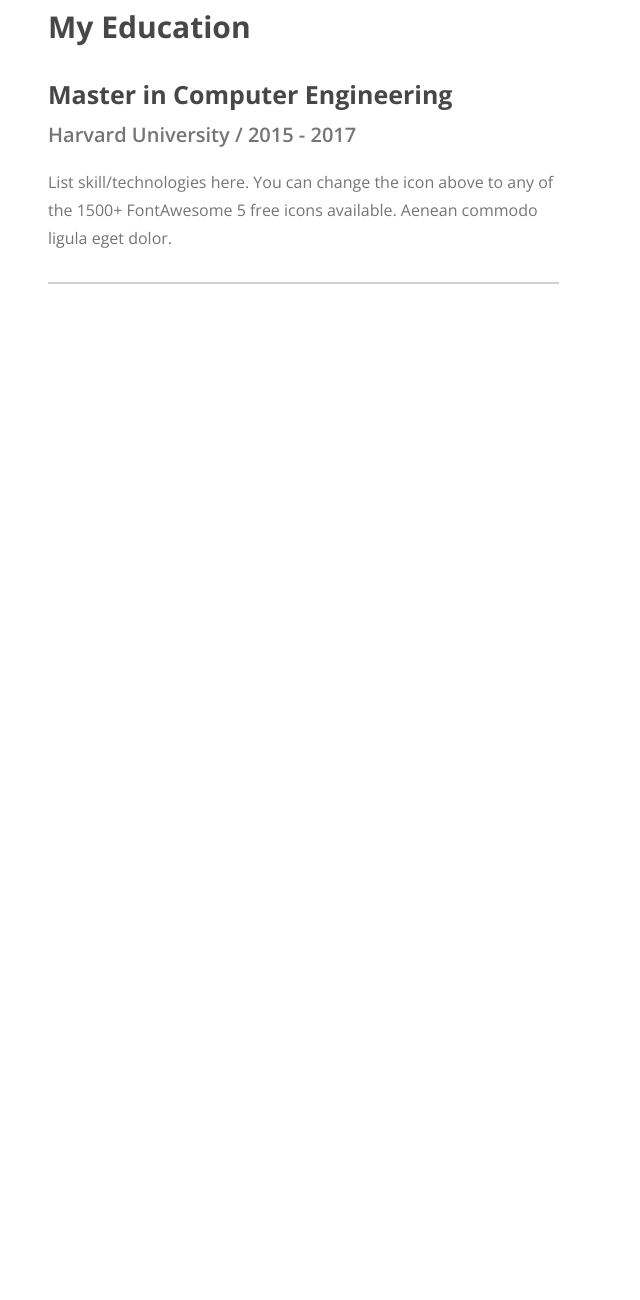
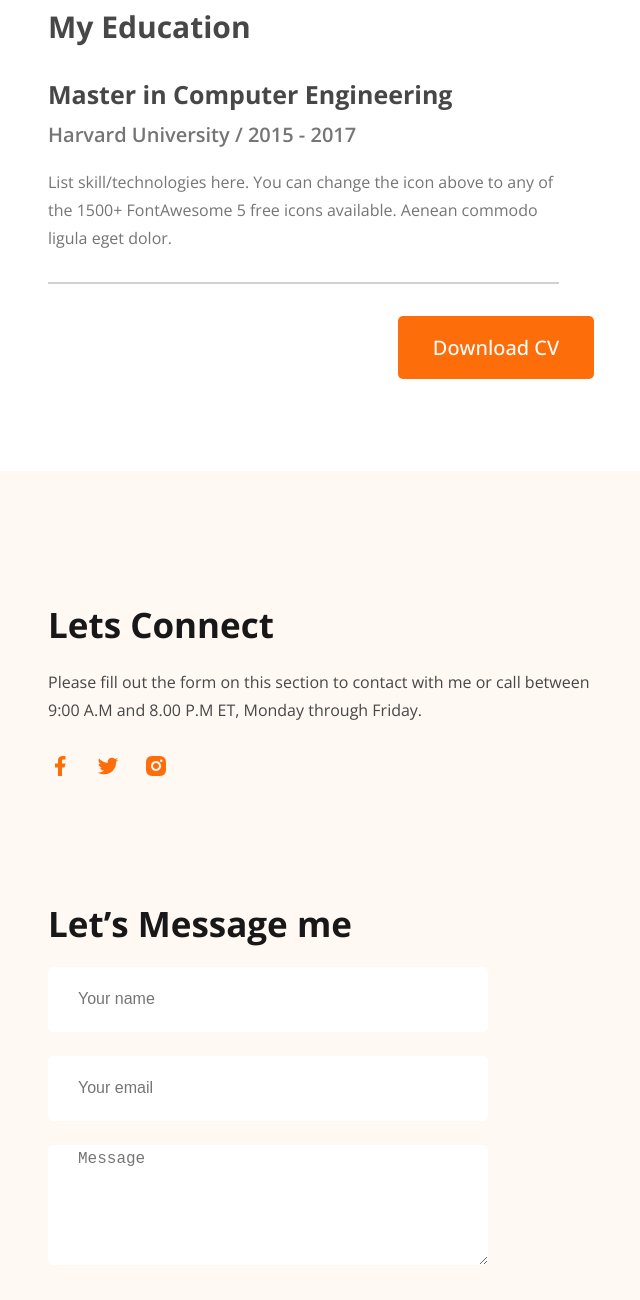
Before and after one commit to mishualways/web-day5-portfolio-website-create, a plain HTML site: page index.html in a window 1280 px wide. Shown: the part 4851-6151 px from the top of the page, without its empty margins (144-784 px from the left). Before the commit the page ends 5135 px from the top, so only its background shows below. Drawn offline with nearby package versions, Linux system fonts and the light colour scheme.

Commit message:
create a footer section

```diff
--- a/css/style.css
+++ b/css/style.css
@@ -14,7 +14,8 @@
 nav,
 .skill .skill-container,
 .about .about-container,
-.resume-container {
+.resume-container,
+.footer-container {
     width: 70%;
     max-width: 1140px;
     margin: 0px auto;
@@ -238,28 +239,114 @@ nav .menu a {
     color: #474747;
     margin-bottom: 30px;
 }
+
 .resume .resume-info h4 {
     font-size: 25px;
     font-weight: 700;
     color: #474747;
     margin-bottom: 10px;
 }
+
 .resume .resume-info h5 {
     font-size: 20px;
     font-weight: 600;
     color: #757575;
     margin-bottom: 20px;
 }
+
 .resume .resume-info p {
     font-size: 16px;
     line-height: 28px;
     color: #757575;
     margin-bottom: 30px;
 }
+
 .resume .resume-info .resume-card {
     max-width: 511px;
     border-bottom: 2px solid #D1D1D1;
 }
+
+.resume .resume-btn {
+    padding-top: 50px;
+    text-align: center;
+}
+
+/* footer section */
+footer {
+    margin-top: 110px;
+    padding: 130px 0px;
+    background-color: #FFF8F3;
+}
+
+.footer-container {
+    display: flex;
+    flex-wrap: wrap;
+    gap: 117px;
+}
+
+.footer-container .social {
+    max-width: 562px;
+}
+
+.footer-container .social h2,
+.footer-container .form label {
+    font-size: 35px;
+    font-weight: 700;
+    color: #181818;
+    margin-bottom: 20px;
+}
+
+.footer-container .social p {
+    font-size: 16px;
+    line-height: 28px;
+    color: #474747;
+    margin-bottom: 30px;
+}
+
+.social .icons {
+    display: flex;
+    gap: 24px;
+}
+
+.footer-container .form {
+    display: flex;
+    /* max-width: 461px; */
+    justify-content: left;
+    flex-direction: column;
+}
+
+.footer-container .form input {
+    width: 440px;
+    padding: 25px 30px;
+    border-radius: 5px;
+    outline: none;
+    border: none;
+    margin-bottom: 24px;
+    background-color: #FFFFFF;
+}
+
+.footer-container .form input::placeholder {
+    font-size: 16px;
+    line-height: 28px;
+    color: #757575;
+}
+
+.footer-container .form textarea {
+    max-width: 464px;
+    border: none;
+    border-radius: 5px;
+    margin-bottom: 24px;
+    padding: 0px 30px;
+    outline: none;
+}
+
+.footer-container .form textarea::placeholder {
+    font-size: 16px;
+    line-height: 28px;
+    color: #757575;
+}
+
+
 
 
 
--- a/index.html
+++ b/index.html
@@ -9,8 +9,8 @@
     <link rel="stylesheet" href="./css/style.css">
 
     <!-- Google Font -->
-    <link rel="preconnect" href="https://fonts.googleapis.com">
-    <link rel="preconnect" href="https://fonts.gstatic.com" crossorigin>
+    <link rel="preconnact" href="https://fonts.googleapis.com">
+    <link rel="preconnact" href="https://fonts.gstatic.com" crossorigin>
     <link
         href="https://fonts.googleapis.com/css2?family=Open+Sans:ital,wght@0,300..800;1,300..800&family=Poppins:ital,wght@0,100;0,200;0,300;0,400;0,500;0,600;0,700;0,800;0,900;1,100;1,200;1,300;1,400;1,500;1,600;1,700;1,800;1,900&display=swap"
         rel="stylesheet">
@@ -175,8 +175,37 @@
                         to any of the 1500+ FontAwesome 5 free icons available. Aenean commodo ligula eget dolor.</p>
                 </div>
             </div>
+
+            <div class="resume-btn">
+                <a class="btn" href="#">Download CV</a>
+            </div>
         </div>
     </section>
+
+    <!-- connact Section -->
+    <footer>
+        <div class="footer-container">
+            <div class="social">
+                <h2>Lets Connect</h2>
+                <p>Please fill out the form on this section to contact with me or call between 9:00 A.M and 8.00 P.M ET,
+                    Monday through Friday.</p>
+                <div class="icons">
+                    <a href="#"><img src="images/icons/facebook.png" alt=""></a>
+                    <a href="#"><img src="images/icons/twitter.png" alt=""></a>
+                    <a href="#"><img src="images/icons/instagram.png" alt=""></a>
+                </div>
+
+            </div>
+            <form class="form">
+                <label>Let’s Message me</label>
+                <input type="text" placeholder="Your name">
+                <input type="email" placeholder="Your email">
+                <textarea name="message" id="" placeholder="Message" rows="8"></textarea>
+            </form>
+        </div>
+    </footer>
+
+
 
 </body>
 
```
Also changed, not shown: images/icons/instagram.png (renamed from images/icons/insta.png).
